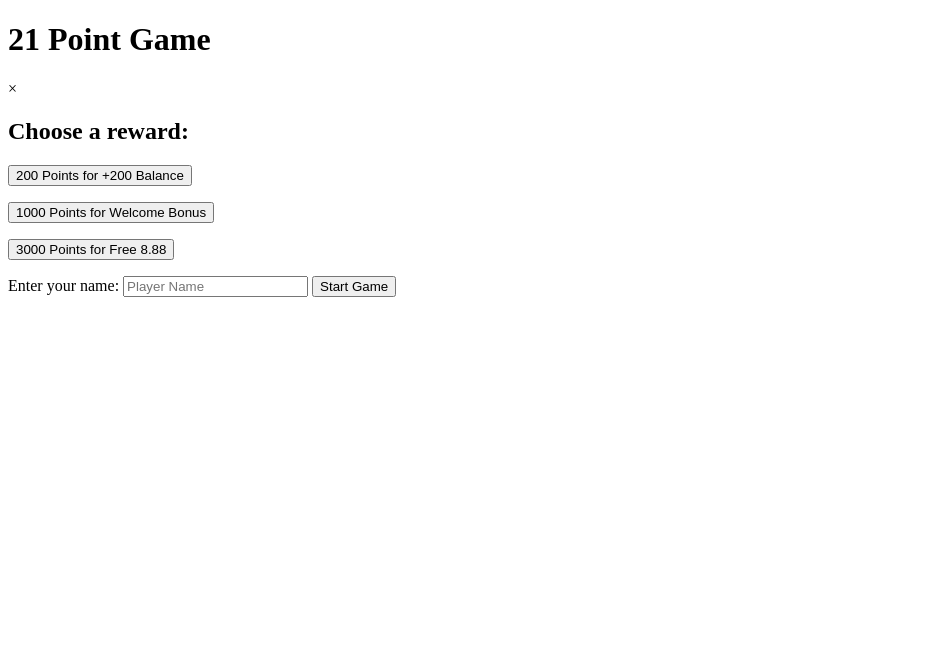
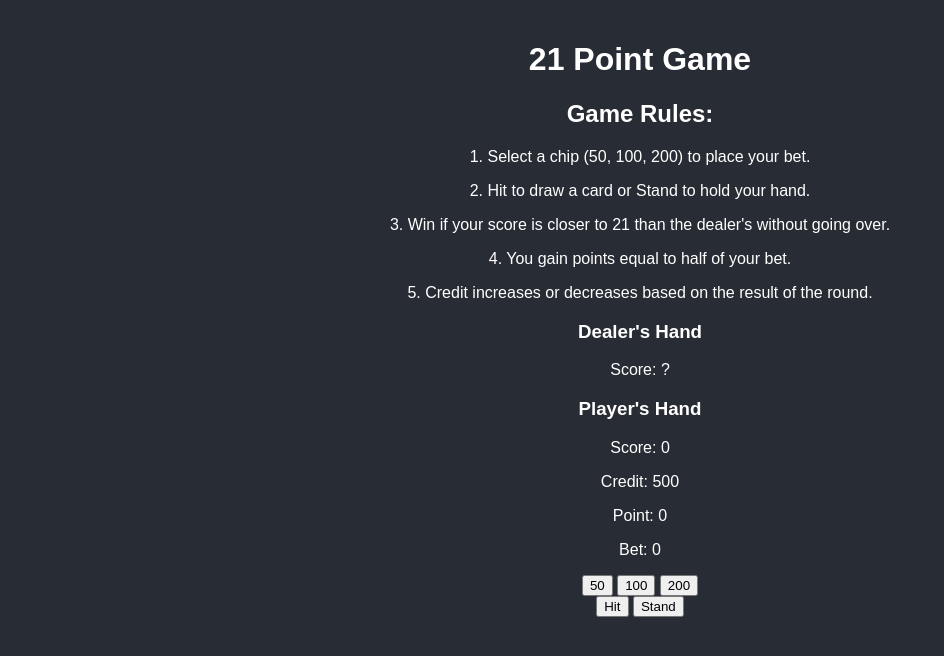
Before and after one commit to yfadskch/21card, a plain HTML site: page index.html in a window 1280 px wide. Both pictures are taken after a click on the button "Start Game". Shown: the whole page, without its empty margins (0-944 px from the left). Drawn offline with Linux system fonts and the light colour scheme.

Commit message:
1231123123
231313

```diff
--- a/index.html
+++ b/index.html
@@ -8,41 +8,67 @@
 </head>
 <body>
     <h1>21 Point Game</h1>
+
+    <!-- 玩家姓名输入框 -->
+    <div id="playerNameContainer">
+        <label for="playerName">Enter your name:</label>
+        <input type="text" id="playerName" placeholder="Player Name">
+        <button onclick="setPlayerName()">Start Game</button>
+    </div>
+
+    <!-- 游戏规则 -->
+    <div id="gameRules" style="display:none;">
+        <h2>Game Rules:</h2>
+        <p>1. Select a chip (50, 100, 200) to place your bet.</p>
+        <p>2. Hit to draw a card or Stand to hold your hand.</p>
+        <p>3. Win if your score is closer to 21 than the dealer's without going over.</p>
+        <p>4. You gain points equal to half of your bet.</p>
+        <p>5. Credit increases or decreases based on the result of the round.</p>
+    </div>
+
+    <!-- 游戏主框架 -->
+    <div id="gameBoard" style="display:none;">
+        <div id="dealerHand">
+            <h3>Dealer's Hand</h3>
+            <div id="dealerCards"></div>
+            <p id="dealerScore">Score: ?</p>
+        </div>
+        <div id="playerHand">
+            <h3 id="playerLabel">Your Hand</h3>
+            <div id="playerCards"></div>
+            <p id="playerScore">Score: 0</p>
+        </div>
+    </div>
+
+    <!-- 框架外功能区 -->
+    <div id="statusContainer" style="display:none;">
+        <p id="creditDisplay">Credit: 500</p>
+        <p id="pointDisplay">Point: 0</p>
+        <p id="betDisplay">Bet: 0</p>
+    </div>
+
+    <div id="chipContainer" style="display:none;">
+        <button class="chip" onclick="selectChip(50)">50</button>
+        <button class="chip" onclick="selectChip(100)">100</button>
+        <button class="chip" onclick="selectChip(200)">200</button>
+    </div>
+
+    <div id="actionButtons" style="display:none;">
+        <button id="hitBtn" onclick="hit()">Hit</button>
+        <button id="standBtn" onclick="stand()">Stand</button>
+    </div>
+
     <!-- Reward Modal Popup -->
     <div id="rewardModal" class="modal">
         <div class="modal-content">
             <span class="close" onclick="closeRewardModal()">&times;</span>
             <h2>Choose a reward:</h2>
-            <p><button onclick="redeemReward(200, 200)">200 Points for +200 Balance</button></p>
+            <p><button onclick="redeemReward(200, '+200 Balance')">200 Points for +200 Balance</button></p>
             <p><button onclick="redeemReward(1000, 'Welcome Bonus')">1000 Points for Welcome Bonus</button></p>
             <p><button onclick="redeemReward(3000, 'Free 8.88')">3000 Points for Free 8.88</button></p>
         </div>
     </div>
-    <!-- Existing game structure -->
-    <div id="playerNameContainer">
-        <label for="playerName">Enter your name:</label>
-        <input type="text" id="playerName" placeholder="Player Name">
-        <button onclick="setPlayerName()">Start Game</button>
-    </div>
-    <div id="gameRules">
-        <!-- Game rules text -->
-    </div>
-    <div id="gameBoard" style="display:none;">
-        <!-- Game board elements -->
-    </div>
-    <div id="statusContainer" style="display:none;">
-        <!-- Status elements -->
-    </div>
-    <div id="chipContainer" style="display:none;">
-        <!-- Chip buttons -->
-    </div>
-    <div id="actionButtons" style="display:none;">
-        <!-- Action buttons -->
-    </div>
-    <div id="extraFeatures" style="display:none;">
-        <button id="rewardBtn" onclick="openRewardModal()">Claim Reward</button>
-        <!-- Other extra features -->
-    </div>
+
     <script src="script.js"></script>
 </body>
 </html>
--- a/script.js
+++ b/script.js
@@ -1,37 +1,51 @@
-/* Existing styles... */
+let deck, playerHand, dealerHand, playerName = 'Player', currentBet = 0;
+let credit = 500, points = 0;
+let gameRecords = [];
 
-.modal {
-    position: fixed;
-    z-index: 1; /* Sit on top */
-    left: 0;
-    top: 0;
-    width: 100%;
-    height: 100%;
-    overflow: auto; /* Enable scroll if needed */
-    background-color: rgb(0,0,0); /* Fallback color */
-    background-color: rgba(0,0,0,0.4); /* Black w/ opacity */
+function setPlayerName() {
+    const nameInput = document.getElementById('playerName').value.trim();
+    playerName = nameInput || 'Player';
+    document.getElementById('playerLabel').textContent = `${playerName}'s Hand`;
+    document.getElementById('playerNameContainer').style.display = 'none';
+    document.getElementById('gameRules').style.display = 'block';
+    document.getElementById('gameBoard').style.display = 'block';
+    document.getElementById('statusContainer').style.display = 'block';
+    document.getElementById('chipContainer').style.display = 'block';
+    document.getElementById('actionButtons').style.display = 'block';
+    document.getElementById('extraFeatures').style.display = 'block';
+    startGame();
 }
 
-.modal-content {
-    background-color: #fefefe;
-    margin: 15% auto; /* 15% from the top and centered */
-    padding: 20px;
-    border: 1px solid #888;
-    width: 80%; /* Could be more or less, depending on screen size */
+function startGame() {
+    // Implement game start logic
 }
 
-.close {
-    color: #aaa;
-    float: right;
-    font-size: 28px;
-    font-weight: bold;
+function hit() {
+    // Implement game hit logic
 }
 
-.close:hover,
-.close:focus {
-    color: black;
-    text-decoration: none;
-    cursor: pointer;
+function stand() {
+    // Implement game stand logic
 }
 
-/* Continued existing styles... */
+function selectChip(amount) {
+    currentBet = amount;
+    document.getElementById('betDisplay').textContent = `Bet: ${amount}`;
+}
+
+function redeemReward(points, reward) {
+    if (points <= credit) {
+        credit -= points;
+        alert(`You redeemed ${points} points for ${reward}`);
+    } else {
+        alert("Not enough points.");
+    }
+}
+
+function openRewardModal() {
+    document.getElementById('rewardModal').style.display = 'block';
+}
+
+function closeRewardModal() {
+    document.getElementById('rewardModal').style.display = 'none';
+}
--- a/style.css
+++ b/style.css
@@ -1,23 +1,45 @@
-// Existing script content...
-
-// Additional functions for the reward modal
-function openRewardModal() {
-    document.getElementById('rewardModal').style.display = 'block';
+body {
+    font-family: Arial, sans-serif;
+    text-align: center;
+    margin: 0;
+    padding: 20px;
+    background-color: #282c34;
+    color: white;
 }
 
-function closeRewardModal() {
-    document.getElementById('rewardModal').style.display = 'none';
+.modal {
+    display: none;
+    position: fixed;
+    z-index: 1; /* Sit on top */
+    left: 0;
+    top: 0;
+    width: 100%;
+    height: 100%;
+    overflow: auto; /* Enable scroll if needed */
+    background-color: rgb(0,0,0); /* Fallback color */
+    background-color: rgba(0,0,0,0.4); /* Black w/ opacity */
 }
 
-function redeemReward(points, rewardDescription) {
-    // Assuming 'points' variable from your game logic to track user points
-    if (points <= credit) { // Ensure player has enough points
-        credit -= points;
-        alert(`You redeemed ${points} points for ${rewardDescription}.`);
-    } else {
-        alert("Not enough points.");
-    }
-    closeRewardModal();
+.modal-content {
+    background-color: #fefefe;
+    margin: 15% auto; /* 15% from the top and centered */
+    padding: 20px;
+    border: 1px solid #888;
+    width: 50%; /* Could be more or less, depending on screen size */
 }
 
-// Existing game functions...
+.close {
+    color: #aaa;
+    float: right;
+    font-size: 28px;
+    font-weight: bold;
+}
+
+.close:hover,
+.close:focus {
+    color: black;
+    text-decoration: none;
+    cursor: pointer;
+}
+
+/* Additional styles... */
```
